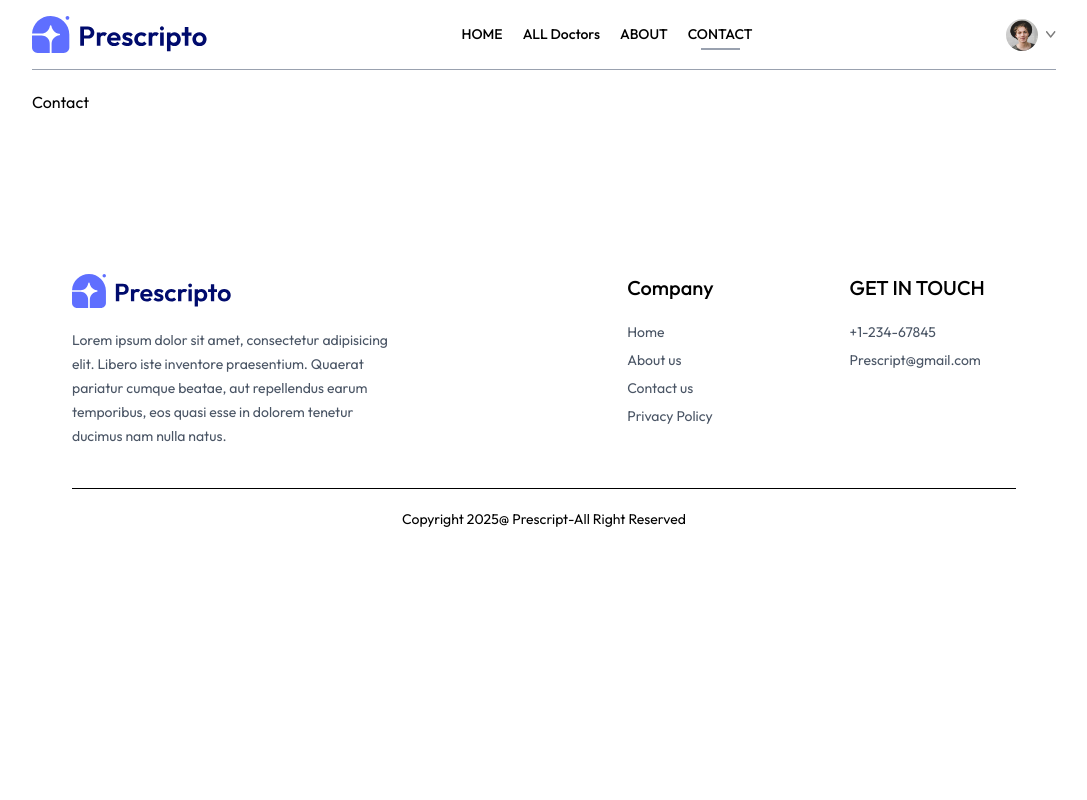
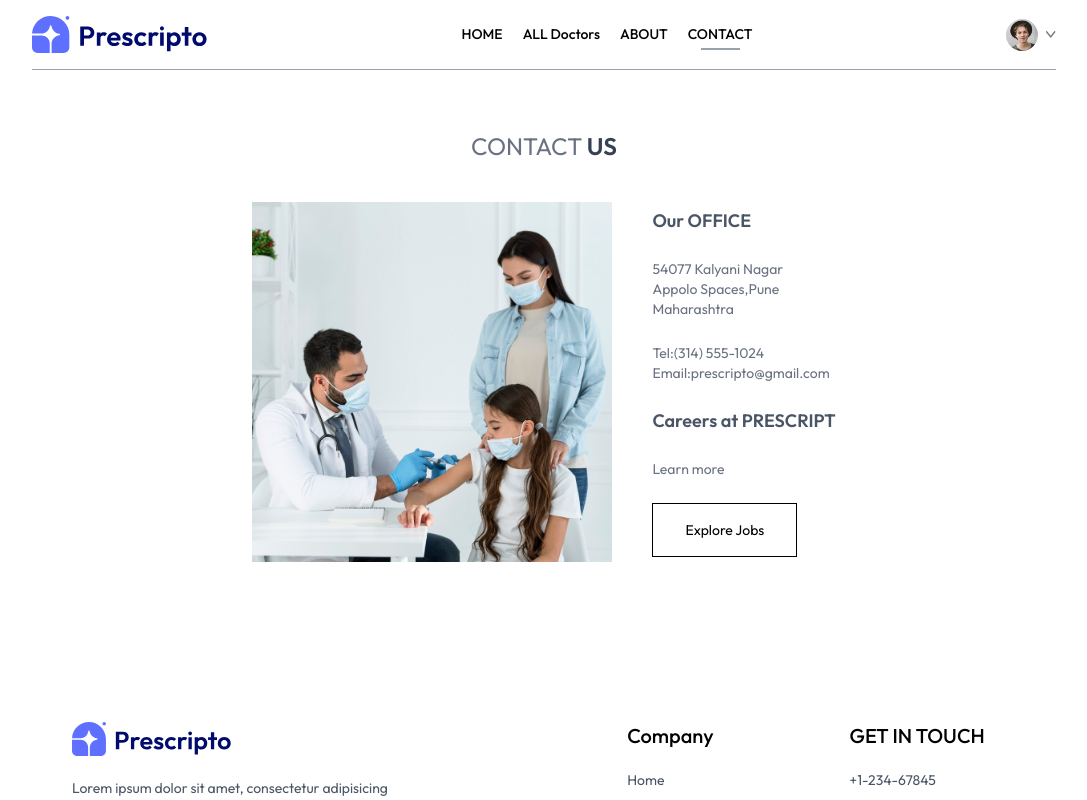
Before and after one commit to Anurag-Kuche/Prescript, a React (Vite) app: page /contact in a window 1280 px wide. Shown: the top 800 px of the page, without its empty margins (96-1183 px from the left). Built offline with nearby package versions, Linux system fonts and the light colour scheme.

Commit message:
about us completed

```diff
--- a/src/pages/Contact.jsx
+++ b/src/pages/Contact.jsx
@@ -1,9 +1,28 @@
+import { assets } from "../assets/assets"
 
 
 function Contact() {
   return (
-    <div>Contact</div>
-  )
+    <div>
+      <div className="text-center text-2xl pt-10 text-gray-500">
+        <p>
+          CONTACT <span className="text-gray-700 font-semibold">US</span>
+        </p>
+      </div>
+
+      <div className="my-10 flex flex-col justify-center md:flex-row gap-10 mb-28 text-sm">
+        <img className="w-full md:max-w-[360px]" src={assets.contact_image} alt="" />
+        <div className="flex flex-col justify-center items-start gap-6">
+          <p className="font-semibold text-lg text-gray-600">Our OFFICE</p>
+          <p className="text-gray-500">54077 Kalyani Nagar <br />Appolo Spaces,Pune <br />Maharashtra</p>
+          <p className="text-gray-500">Tel:(314) 555-1024 <br />Email:prescripto@gmail.com</p>
+          <p className="font-semibold text-lg text-gray-600">Careers at PRESCRIPT</p>
+          <p className="text-gray-500"> Learn more </p>
+          <button className="border border-black px-8 py-4 text-sm">Explore Jobs</button>
+        </div>
+      </div>
+    </div>
+  );
 }
 
 export default Contact
```
